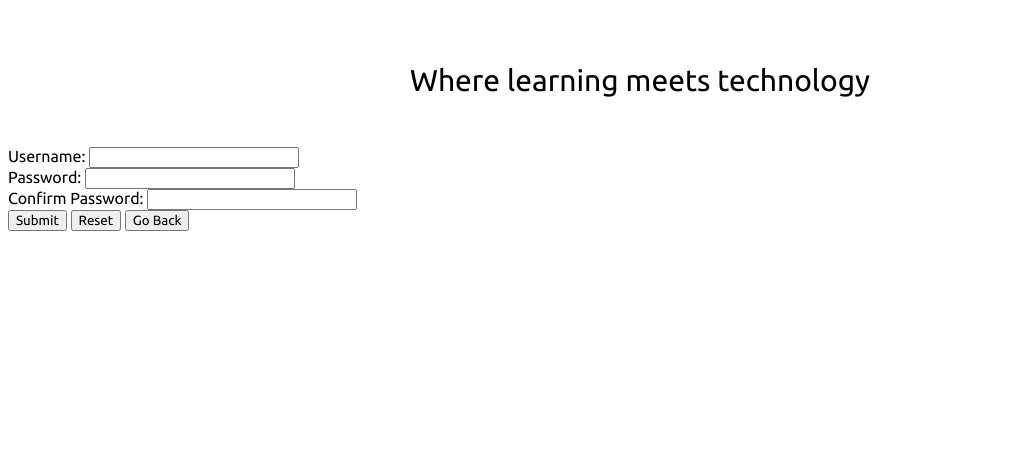
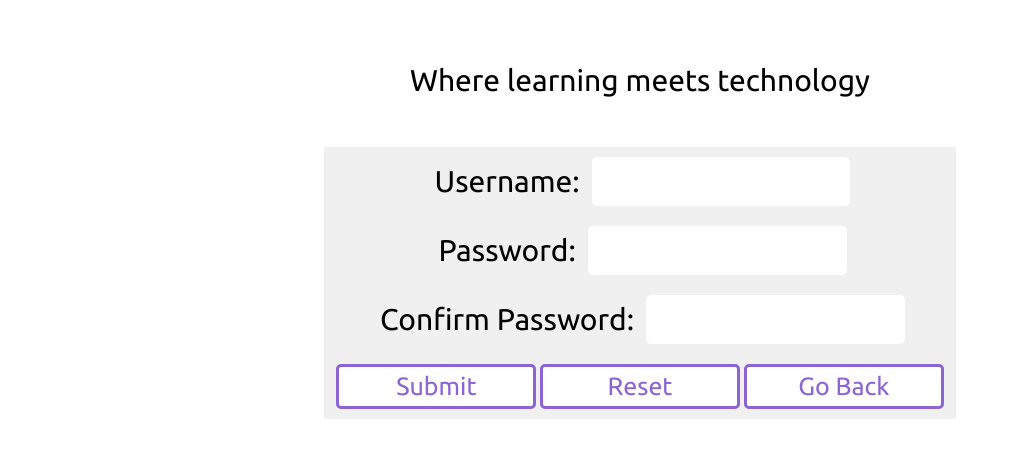
Before and after one commit to SilicoFlare/18_mavericks_dotslash, a plain HTML site: page index.html in a window 1280 px wide. Both pictures are taken after a click on the button "Sign Up". Shown: the part 293-750 px from the top of the page, without its empty margins (0-1011 px from the left). Drawn offline with Linux system fonts and the light colour scheme.

Commit message:
edited index and css

```diff
--- a/index.html
+++ b/index.html
@@ -19,10 +19,10 @@
             <template id="temp-login">
                 <form action="post" id="logInForm">
                     <label for="username">Username: </label>
-                    <input type="text" id="username" /><br />
+                    <input type="text" id="username" /><br><br>
 
                     <label for="password">Password: </label>
-                    <input type="password" id="password" /><br />
+                    <input type="password" id="password" /><br><br>
                     <button type="submit">Submit</button>
                     <button type="reset">Reset</button>
                     <button type="button" onclick="goBack()">Go Back</button>
@@ -32,13 +32,13 @@
             <template id="temp-signup">
                 <form action="post" id="signUpForm">
                     <label for="username">Username: </label>
-                    <input type="text" id="username" /><br />
+                    <input type="text" id="username" /><br /><br>
 
                     <label for="password">Password: </label>
-                    <input type="password" id="password" /><br />
+                    <input type="password" id="password" /><br /><br>
 
                     <label for="cnfPassword">Confirm Password: </label>
-                    <input type="password" id="cnfPassword" /><br />
+                    <input type="password" id="cnfPassword" /><br><br>
                     <button type="submit">Submit</button>
                     <button type="reset">Reset</button>
                     <button type="button" onclick="goBack()">Go Back</button>
--- a/main.css
+++ b/main.css
@@ -19,10 +19,57 @@
     text-align: center;
 }
 
+button      {
+    font-size: 25px;
+    padding: 5px;
+    border-radius: 5px;
+    border: 0;
+    color: #8C65D3;
+    width: 200px;
+}
+
 button.sign      {
     font-size: 40px;
     padding: 15px;
     border-radius: 5px;
     border: 0;
     color: #65A8C4;
+    width: 300px;
 }
+
+form > button   {
+    color: #8C65D3;
+    background-color: white;
+    border: 3px solid #8C65D3;
+    border-radius: 5px;
+}
+
+label       {
+    font-size: 30px;
+    grid-column: 1;
+    text-align: right;
+    padding: 5px;
+}
+
+#formStuff    {
+    border-radius: 5px;
+    align-items: center;
+    width: 50%;
+    line-height: 20px;
+    margin: auto;
+}
+
+form        {
+    align-items: center;
+    text-align: center;
+    padding: 10px;
+    background-color: #f0f0f0;
+}
+
+input[type="text"], input[type="password"]  {
+    border: 2px solid white;
+    border-radius: 5px;
+    font-size: 30px;
+    padding: 5px;
+    width: 40%;
+}
```
